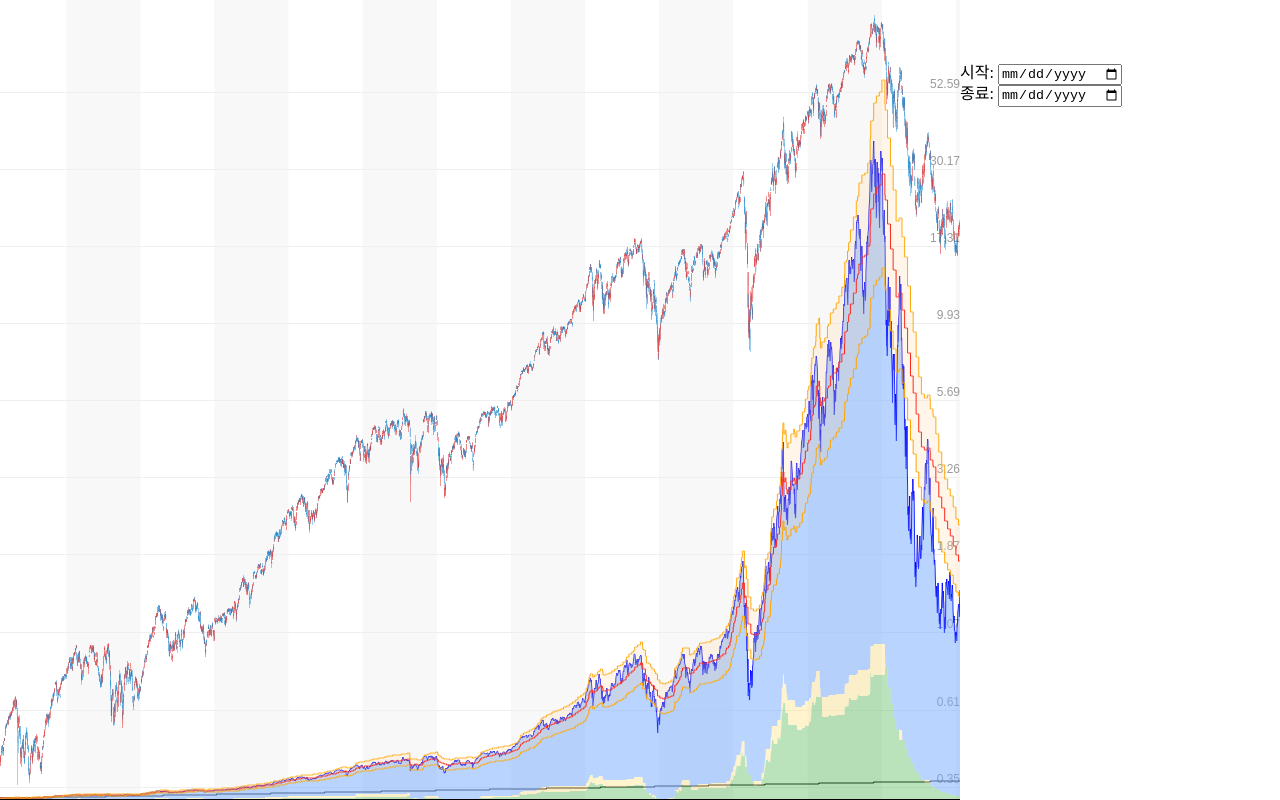
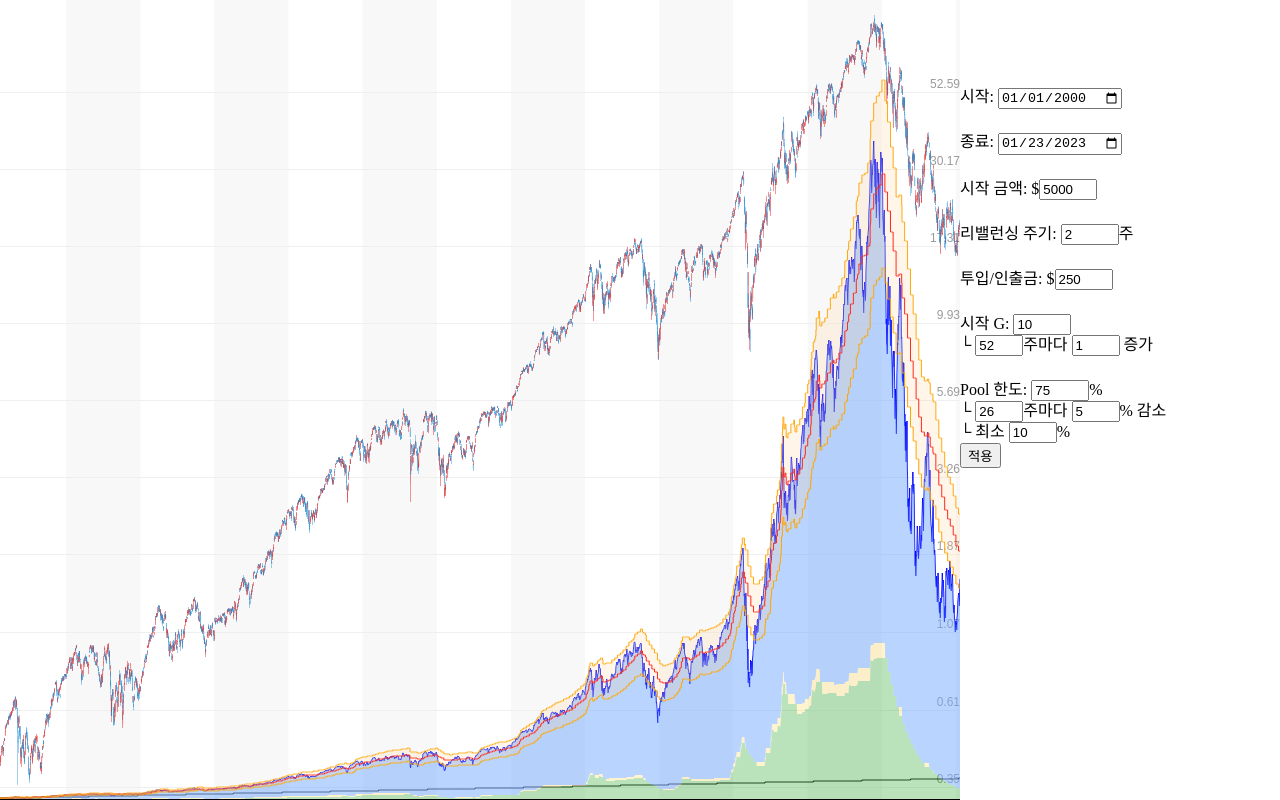
Before and after one commit to Droomii/vr-simul, a React (Create React App) app: page / in a window 1280 px wide. Built offline with nearby package versions, Linux system fonts and the light colour scheme.

Commit message:
implement submitting setting

```diff
--- a/src/App.module.scss
+++ b/src/App.module.scss
@@ -19,4 +19,7 @@
 .controlWrap {
   width: 320px;
   padding-top: 64px;
+  > div {
+    margin-top: 24px;
+  }
 }
--- a/src/common/component/chart/ChartMain.tsx
+++ b/src/common/component/chart/ChartMain.tsx
@@ -26,6 +26,8 @@ const ChartMain = () => {
         const ctx = canvas.getContext("2d");
         if (!ctx) return;
 
+        root.startDate = settings.startDate;
+        root.endDate = settings.endDate;
         root.loadData('TQQQ', () => {
             const chartCtrl = new ChartController(root, ctx, {log: true});
 
@@ -62,10 +64,10 @@ const ChartMain = () => {
                 const marketValue = v.close * lastVR.stockCount
                 if (week !== lastWeek) {
                     const totalPool = lastVR.savedPool + lastVR.usablePool;
-                    const gradient = settings.getGradient(week);
+                    const gradient = settings.getGradient(week * settings.weekCycleUnit);
                     const newPool = Math.max(totalPool + settings.getCycleDeposit(week), 0);
                     const nextValue = Math.max(lastVR.targetValue + totalPool / gradient + (marketValue - lastVR.targetValue) / (2 * Math.sqrt(gradient)) + settings.getCycleDeposit(week), 0);
-                    const newSavedPool = newPool * settings.getPoolLimit(week);
+                    const newSavedPool = newPool * (1 - settings.getPoolLimit(week * settings.weekCycleUnit));
                     const newUsablePool = newPool - newSavedPool;
                     lastVR.totalDeposit = Math.max(lastVR.totalDeposit + settings.getCycleDeposit(week), 0)
 
@@ -135,7 +137,7 @@ const ChartMain = () => {
             new LineArea(subCtrl, (data) => {
                 return data.map(({close}, i) => {
                     const vr = vrHistory[i];
-                    return {top: vr.savedPool};
+                    return {top: vr.savedPool, bottom: 0};
                 })
             }, {topStroke: 'none', bottomStroke: 'none', fill: 'rgba(0,150,8,0.27)'})
 
--- a/src/common/component/settings/ChartSettings.tsx
+++ b/src/common/component/settings/ChartSettings.tsx
@@ -1,22 +1,102 @@
 import styles from "../../../App.module.scss";
-import React from "react";
+import React, {useRef} from "react";
 import useChartContext from "../../../context/useChartContext";
+import IVRSettings from "../../../define/IVRSettings";
 
 const ChartSettings = () => {
-    const {state: {root}, setSettings} = useChartContext();
-    const handleChangeStartDate = ({currentTarget: {value}}: {currentTarget: {value: string}}) => {
-        root.startDate = value;
-        setSettings({})
+    const {state: {settings}, setSettings} = useChartContext();
+    const startDateRef = useRef<HTMLInputElement>(null);
+    const endDateRef = useRef<HTMLInputElement>(null);
+    const startAssetRef = useRef<HTMLInputElement>(null);
+    const weekCycleRef = useRef<HTMLInputElement>(null);
+    const cycleDepositRef = useRef<HTMLInputElement>(null);
+    const gradientRef = useRef<HTMLInputElement>(null);
+    const gradientWeekRef = useRef<HTMLInputElement>(null);
+    const gradientIncreaseRef = useRef<HTMLInputElement>(null);
+    const poolLimitRef = useRef<HTMLInputElement>(null);
+    const poolWeekRef = useRef<HTMLInputElement>(null);
+    const poolDecreaseRef = useRef<HTMLInputElement>(null);
+    const poolMinLimitRef = useRef<HTMLInputElement>(null);
+
+
+    const handleChangeStartDate = ({currentTarget: {value}}: { currentTarget: { value: string } }) => {
+        settings.startDate = value;
     }
 
-    const handleChangeEndDate = ({currentTarget: {value}}: {currentTarget: {value: string}}) => {
-        root.endDate = value;
-        setSettings({})
+    const handleChangeEndDate = ({currentTarget: {value}}: { currentTarget: { value: string } }) => {
+        settings.endDate = value;
+    }
+
+    const handleChangeInteger = (e: React.ChangeEvent<HTMLInputElement>) => {
+        const value = parseInt(e.currentTarget.value);
+        if (isNaN(value)) {
+            e.currentTarget.value = e.currentTarget.defaultValue;
+            return;
+        }
+
+        const min = Number(e.currentTarget.min || -Number.MAX_VALUE);
+        const max = Number(e.currentTarget.max || Number.MAX_VALUE);
+        e.currentTarget.value = String(Math.max(Math.min(value, max), min));
+    }
+
+    const handleSubmit = () => {
+        const weekCycleUnit = Number(weekCycleRef.current?.value);
+        const startAsset = Number(startAssetRef.current?.value);
+        const poolLimitWeek = Number(poolWeekRef.current?.value);
+        const poolLimit = Number(poolLimitRef.current?.value);
+        const poolDecrease = Number(poolDecreaseRef.current?.value);
+        const poolMinLimit = Number(poolMinLimitRef.current?.value);
+        const gradientWeek = Number(gradientWeekRef.current?.value);
+        const gradientIncrease = Number(gradientIncreaseRef.current?.value);
+        const cycleDeposit = Number(cycleDepositRef.current?.value);
+        const settings: Partial<IVRSettings> = {
+            startDate: startDateRef.current?.value,
+            endDate: endDateRef.current?.value,
+            weekCycleUnit,
+            startAsset,
+            getPoolLimit(week: number): number {
+                return 1 - Math.min((100 - poolLimit) / 100 + Math.floor(week / poolLimitWeek) * (poolDecrease / 100), 1 - poolMinLimit / 100)
+            },
+            getGradient(week: number): number {
+                return 10 + Math.floor(week / gradientWeek) * gradientIncrease;
+            },
+            getCycleDeposit(): number {
+                return cycleDeposit;
+            }
+        }
+        setSettings(settings)
     }
 
     return <div className={styles.controlWrap}>
-        <div>시작: <input type={'date'} onChange={handleChangeStartDate}/></div>
-        <div>종료: <input type={'date'} onChange={handleChangeEndDate}/></div>
+        <div>시작: <input type={'date'} ref={startDateRef} defaultValue={settings.startDate}
+                        onChange={handleChangeStartDate}/></div>
+        <div>종료: <input type={'date'} ref={endDateRef} defaultValue={settings.endDate} onChange={handleChangeEndDate}/>
+        </div>
+        <div>시작 금액: $<input type={'number'} ref={startAssetRef} onBlur={handleChangeInteger} min={0}
+                            defaultValue={settings.startAsset} style={{width: 50}} step={1}/></div>
+        <div>리밸런싱 주기: <input type={'number'} ref={weekCycleRef} onBlur={handleChangeInteger} min={1}
+                             defaultValue={settings.weekCycleUnit} style={{width: 50}} step={1}/>주
+        </div>
+        <div>투입/인출금: $<input type={'number'} ref={cycleDepositRef} onBlur={handleChangeInteger}
+                             defaultValue={settings.getCycleDeposit(0)} style={{width: 50}} step={1}/></div>
+        <div>시작 G: <input type={'number'} ref={gradientRef} min={1} onBlur={handleChangeInteger}
+                          defaultValue={settings.getGradient(0)} style={{width: 50}} step={1}/>
+            <br/><span>└ <input type={'number'} ref={gradientWeekRef} min={1} onBlur={handleChangeInteger}
+                                defaultValue={52} style={{width: 40}} step={1}/>주마다 </span>
+            <span><input type={'number'} ref={gradientIncreaseRef} min={0} onBlur={handleChangeInteger}
+                         defaultValue={1} style={{width: 40}} step={1}/> 증가 </span></div>
+        <div>Pool 한도: <input type={'number'} ref={poolLimitRef} min={1} onBlur={handleChangeInteger}
+                             defaultValue={settings.getPoolLimit(0) * 100} max={100} style={{width: 50}} step={1}/>%
+            <br/><span>└ <input type={'number'} ref={poolWeekRef} min={1} onBlur={handleChangeInteger}
+                                defaultValue={26} style={{width: 40}} step={1}/>주마다 </span>
+            <span><input type={'number'} ref={poolDecreaseRef} min={0} max={100} onBlur={handleChangeInteger}
+                         defaultValue={5} style={{width: 40}} step={1}/>% 감소 </span>
+
+            <br/><span>└ 최소 <input type={'number'} ref={poolMinLimitRef} min={0} max={100} onBlur={handleChangeInteger}
+                                   defaultValue={10} style={{width: 40}} step={1}/>%</span>
+        </div>
+
+        <button type={'button'} onClick={handleSubmit}>적용</button>
     </div>
 }
 
--- a/src/context/ChartContextProvider.tsx
+++ b/src/context/ChartContextProvider.tsx
@@ -15,16 +15,18 @@ const defaultValue: IContext = {
     state: {
         root: new ChartRoot(),
         settings: {
+            startDate: '2000-01-01',
+            endDate: new Date().toISOString().substring(0, 10),
             startAsset: 5000,
             weekCycleUnit: 2,
             getCycleDeposit() {
                 return 250
             },
             getGradient(week) {
-                return 10 + Math.floor(week / (52 / this.weekCycleUnit));
+                return 10 + Math.floor(week / 52);
             },
             getPoolLimit(week) {
-                return Math.min(0.25 + Math.floor(week / (52 / this.weekCycleUnit)) * 0.05, 0.9)
+                return 1 - Math.min(0.25 + Math.floor(week / 26) * 0.05, 0.9)
             }
         }
     }, setSettings: () => {
--- a/src/define/IVRSettings.ts
+++ b/src/define/IVRSettings.ts
@@ -1,4 +1,6 @@
 interface IVRSettings {
+    startDate: string;
+    endDate: string;
     startAsset: number;
     weekCycleUnit: number;
     getCycleDeposit(week: number): number;
```
